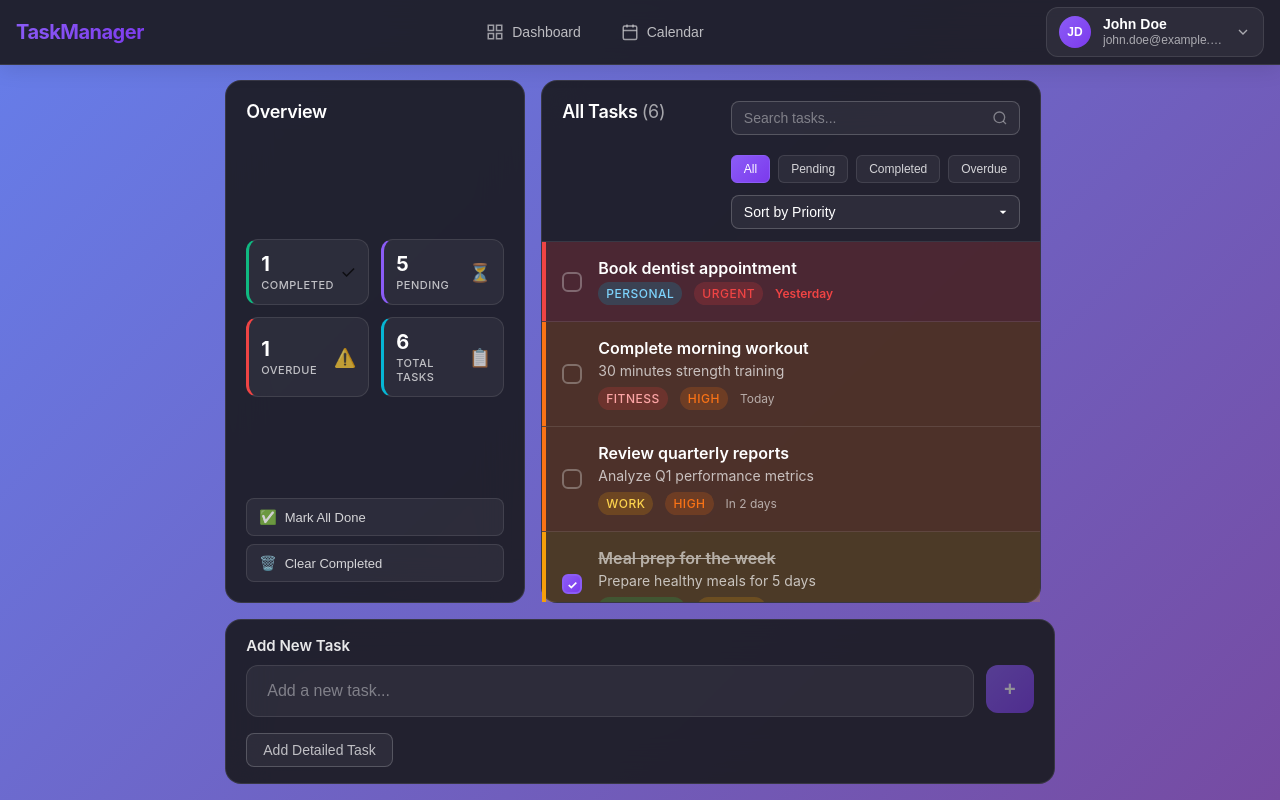
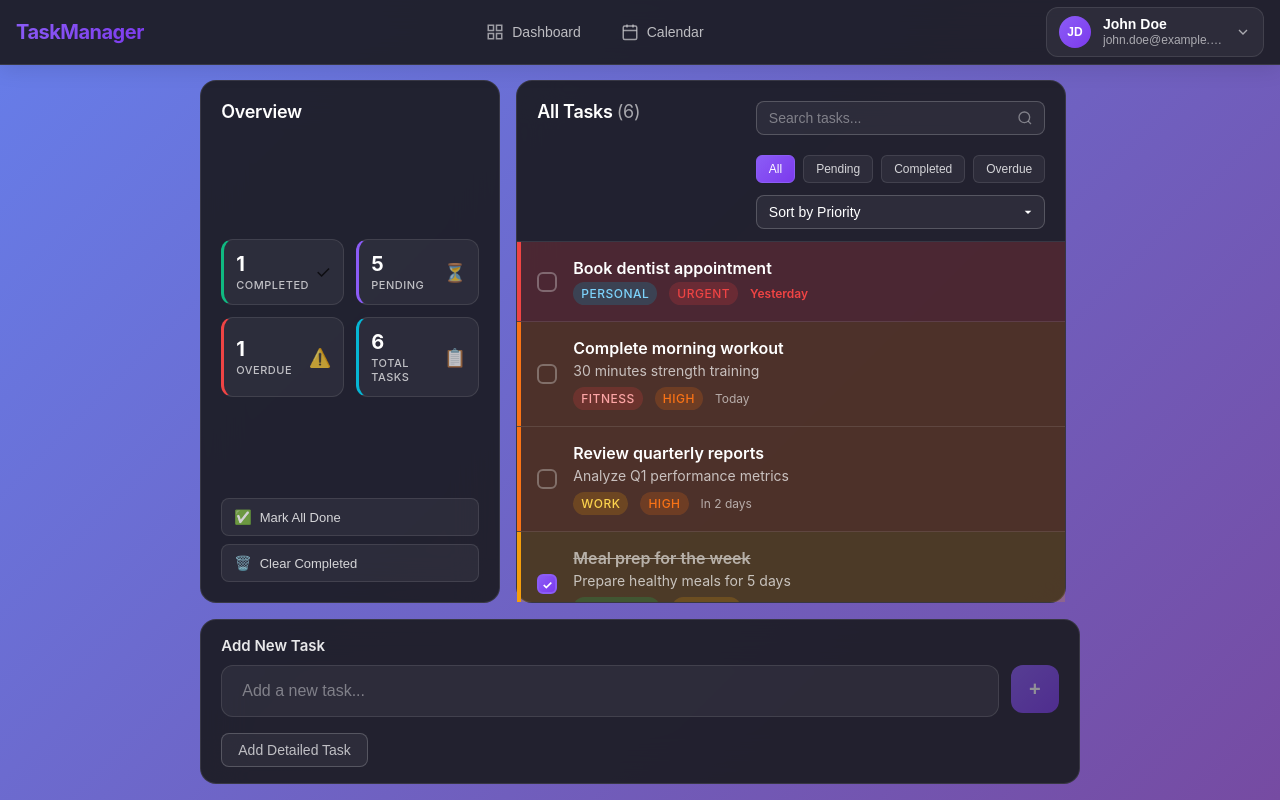
Before and after one commit to romtaugranot/llm-task-manager, an Angular app: page /dashboard in a window 1280 px wide. Built offline with nearby package versions, Linux system fonts and the light colour scheme.

Commit message:
fix: tasks width

```diff
--- a/src/app/components/dashboard/tasks/tasks.component.scss
+++ b/src/app/components/dashboard/tasks/tasks.component.scss
@@ -7,9 +7,9 @@
     display: flex;
     flex-direction: column;
     min-height: 0;
-    width: 500px;
-    min-width: 500px;
-    max-width: 500px;
+    width: 550px;
+    min-width: 550px;
+    max-width: 550px;
     height: 100%; /* Take full height of container */
 }
 
```
